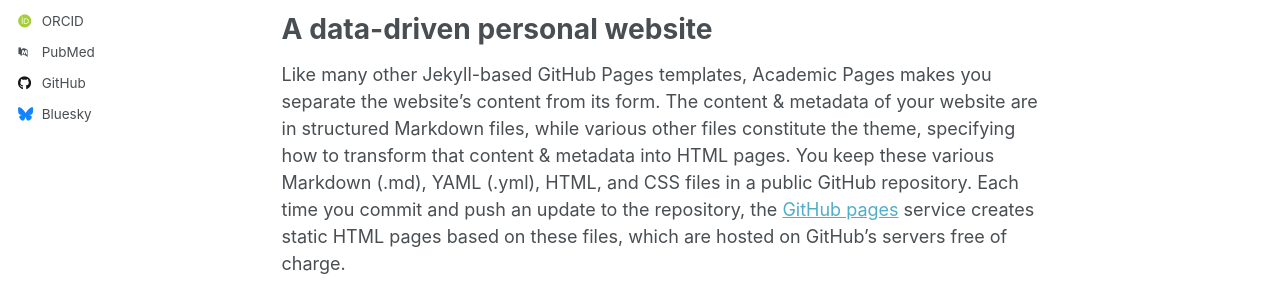
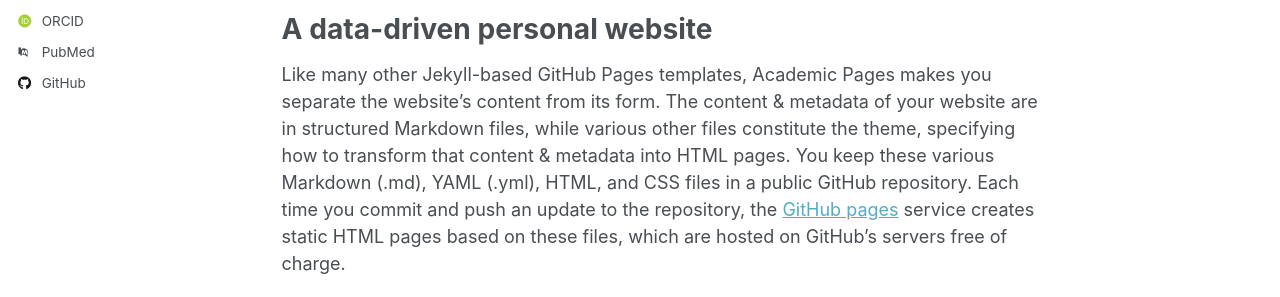
Before and after one commit to martinmtt0902/martinmtt0902.github.io, a Jekyll site: the page built from _pages/about.md, in a window 1280 px wide. Shown: the part 473-770 px from the top of the page. Built offline with Jekyll 4.4.1, drawn with Linux system fonts in a browser that asks for light colours; some web fonts are replaced; a script that is not in the unit is left out.

Commit message:
Update _config.yml

```diff
--- a/_config.yml
+++ b/_config.yml
@@ -22,7 +22,7 @@ repository               : "martinmtt0902/martinmtt0902.github.io"
 #               Additional customization can be done by editing /_includes/author-profile.html
 author:
   # Biographic information
-  avatar           : "images/profile.png"   # make sure your photo is at images/profile.png
+  avatar           : "/images/profile.png"   # make sure your photo is at images/profile.png
   name             : "Ting Tin (Martin) Ma"
   pronouns         : # e.g. "he/him" if you want to show this
   bio              : "PhD student in Statistics at CUHK"
@@ -53,7 +53,7 @@ author:
 
   # Social media
   artstation       : # Username
-  bluesky          : "bsky.app" # Replace this with you Bluesky username
+  bluesky          : # Replace this with you Bluesky username
   facebook         : # Username
   flickr           : # Username
   foursquare       : # Username
```
